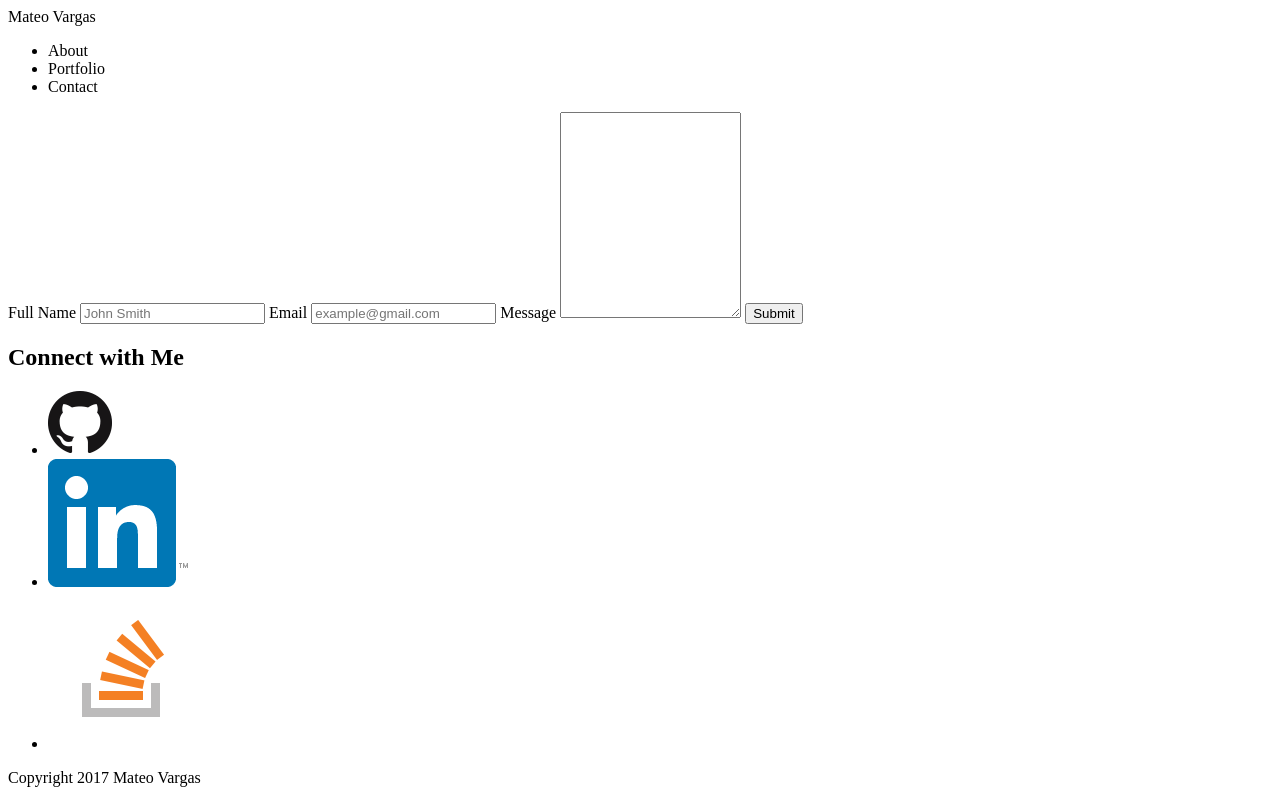
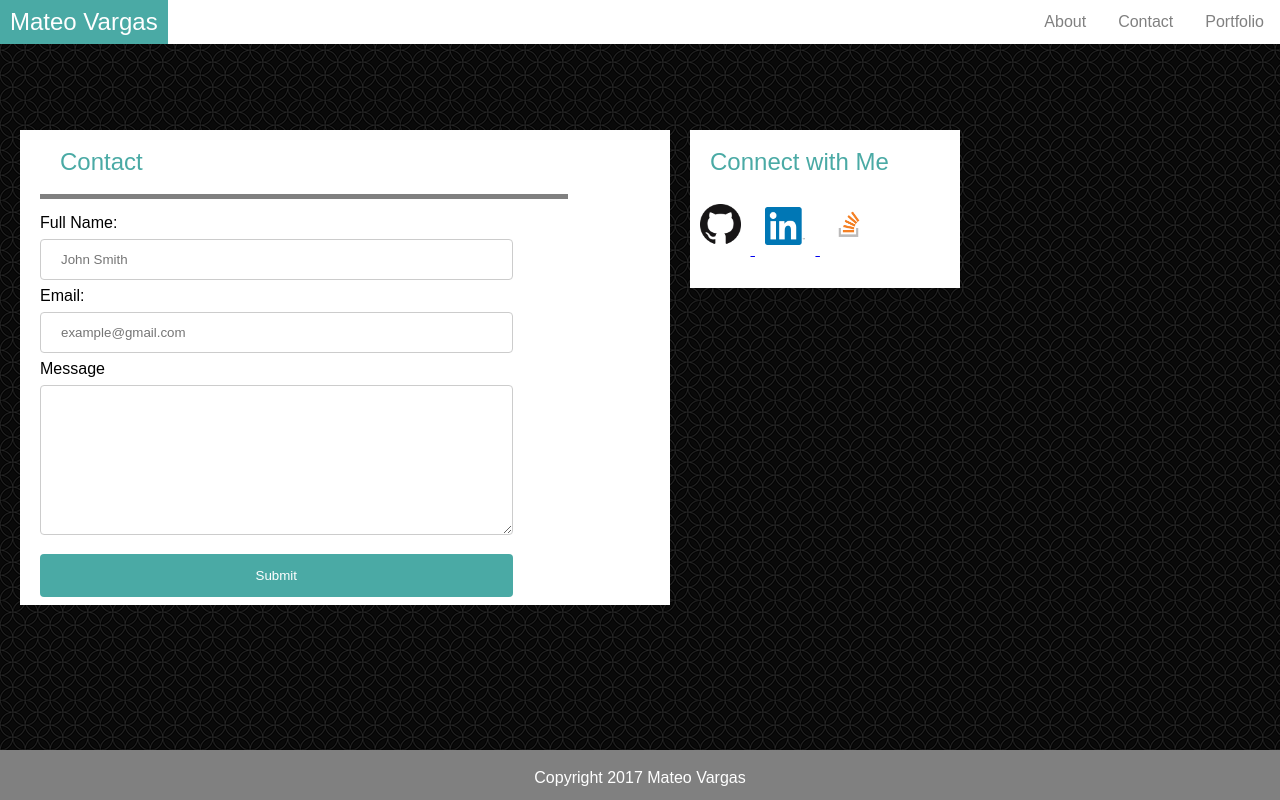
Before and after one commit to mateovargas/Basic-Portfolio, a plain HTML site: page contact.html in a window 1280 px wide. Drawn offline with Linux system fonts and the light colour scheme.

Commit message:
Mostly finished.

```diff
--- a/assets/css/style.css
+++ b/assets/css/style.css
@@ -0,0 +1,192 @@
+/* The navigation bar */
+.navbar {
+
+    overflow: hidden;
+    background-color: white;
+    position: fixed;
+    top: 0;
+    width: 100%;
+
+}
+
+/* Links inside the navbar */
+.navbar a {
+
+    float: right;
+    display: block;
+    color: gray;
+    text-align: center;
+    padding: 14px 16px;
+    text-decoration: none;
+}
+
+.navbar a:hover{
+
+	background-color: gray;
+	color: white;
+}
+
+.navbar h1 {
+
+	float: left;
+	color: white;
+	background-color: #4aaaa5;
+	font-size: 24px;
+	padding: 10px 10px 10px 10px;
+}
+
+.bioContainer {
+
+	width: 650px;
+	float: left;
+	background-color: white;
+	margin-top: 100px;
+	margin-left: 20px;
+}
+
+.bioContainer h1 {
+
+	color: #4aaaa5;
+	font-size: 24px;
+	padding: 20px 20px 20px 20px;
+	border-width: 0px 0px 5px 0px;
+	border-style: solid;
+	border-color: gray;
+	width: 75%;
+	margin-left: 20px;
+
+}
+
+.bioContainer  {
+
+	float: left;
+	width: 650px;
+}
+
+img {
+
+	width: 35%;
+	height: auto;
+	padding: 20px 20px 20px 20px;
+
+}
+
+.bioContainer p {
+
+	padding: 20px 20px 20px 20px;
+	float: right;
+}
+
+
+form {
+
+	padding-left: 20px;
+}
+
+input[type=text] {
+    width: 75%;
+    padding: 12px 20px;
+    margin: 8px 0;
+    display: inline-block;
+    border: 1px solid #ccc;
+    border-radius: 4px;
+    box-sizing: border-box;
+}
+
+input[type=submit] {
+    width: 75%;
+    background-color: #4aaaa5;
+    color: white;
+    padding: 14px 20px;
+    margin: 8px 0;
+    border: none;
+    border-radius: 4px;
+    cursor: pointer;
+}
+
+input[type=submit]:hover {
+    background-color: #45a049;
+}
+
+textarea {
+
+	width: 75%;
+    padding: 12px 20px;
+    margin: 8px 0;
+    display: inline-block;
+    border: 1px solid #ccc;
+    border-radius: 4px;
+    box-sizing: border-box;
+
+}
+
+
+.socialContainer {
+
+	float: right;
+	background-color: white;
+	width: 270px;
+	margin-top: 100px;
+	padding-bottom: 30px;
+}
+
+.socialContainer h1 {
+
+	color: #4aaaa5;
+	font-size: 24px;
+	padding: 20px 20px 20px 20px;
+
+}
+
+.socialContainer li {
+
+	display: inline;
+
+}
+
+.socialContainer img {
+
+	width: 15%;
+	height: auto;
+	padding: 10px 10px 10px 10px;
+	float: center;
+
+}
+
+.portfolioImg {
+
+	width: 25%;
+	height: auto;
+	padding: 10px 10px 10px 10px;
+	float: left;
+
+}
+
+
+body {
+
+	width: 960px;
+	font-family: 'Arial', 'Helvetica Neue', Helvetica, sans-serif;
+	background-image: url("../images/spiration.png");
+	margin-top: 30px;
+	margin-bottom: 30px;
+
+}
+
+footer {
+
+	background-color: gray;
+	color: white;
+	text-align: center;
+	position: fixed;
+	bottom: 0;
+	width: 100%;
+	height: 50px;
+
+}
+
+footer p {
+
+	padding: 20px 20px 20px 20px;
+
+}
--- a/contact.html
+++ b/contact.html
@@ -5,36 +5,47 @@
 
     <meta charset="UTF-8">
     <title>Mateo Vargas</title>
+    <link rel="stylesheet" href="assets/css/reset.css"></link>
+    <link rel="stylesheet" href="assets/css/style.css"></link>
 
   </head>
   <header>
-  	<div class="headerContainer">
-  		Mateo Vargas
+    <!-- HTML for Header Menu -->
+    <div class="navbar">
+      <h1>Mateo Vargas</h1>
+      <a href="portfolio.html">Portfolio</a>
+      <a href="contact.html">Contact</a>
+      <a href="index.html" target="_blank">About</a>
     </div>
-  	<ul>
-  		<li>About</li>
-  		<li>Portfolio</li>
-  		<li>Contact</li>
-  	</ul>
   </header>
   <body>
     <div class="container">
-      <form action="/action_page.php">
+      <div class="bioContainer">
+        <h1>Contact</h1>
+        <br>
+        <form action="#">
 
-        <label for="fname">Full Name</label>
+          <label for="fname">Full Name: </label><br>
           <input type="text" id="fname" name="firstname" placeholder="John Smith">
+          <br>
 
-        <label for="lname">Email</label>
+          <label for="lname">Email: </label><br>
           <input type="text" id="lname" name="lastname" placeholder="example@gmail.com">
+          <br>
 
-        <label for="subject">Message</label>
-        <textarea id="subject" name="subject" placeholder="" style="height:200px"></textarea>
-        <input type="submit" value="Submit">
+          <label for="subject">Message</label><br>
+          <textarea id="subject" name="subject" placeholder="" style="height:150px"></textarea>
+          <br>
+
+          <input class="button" type="submit" value="Submit">
+          <br>
         </form>
       </div>
 
+
+      <!-- HTML for Social sidebar -->
       <div class="socialContainer">
-      <h2>Connect with Me</h2>
+        <h1>Connect with Me</h1>
         <ul>
          <li><a href="https://github.com/mateovargas" target="_blank">
             <img src="assets/images/github.png" alt="Github"></img>
@@ -47,6 +58,9 @@
          </a></li>
         </ul>
       </div>
+
+    </div>
   </body>
-  <footer>Copyright 2017 Mateo Vargas</footer>
+
+  <footer><p>Copyright 2017 Mateo Vargas</p></footer>
 </html>
```
Also changed, not shown: index.html (+16 -12 lines), portfolio.html (+35 -17 lines), assets/images/bike.jpg (added), assets/images/bread.jpg (added), assets/images/computer.jpg (added), assets/images/giraffe.jpg (added), assets/images/people.jpg (added), assets/images/spiration.png (added). Lines whose indentation alone changed are shown as unchanged.
